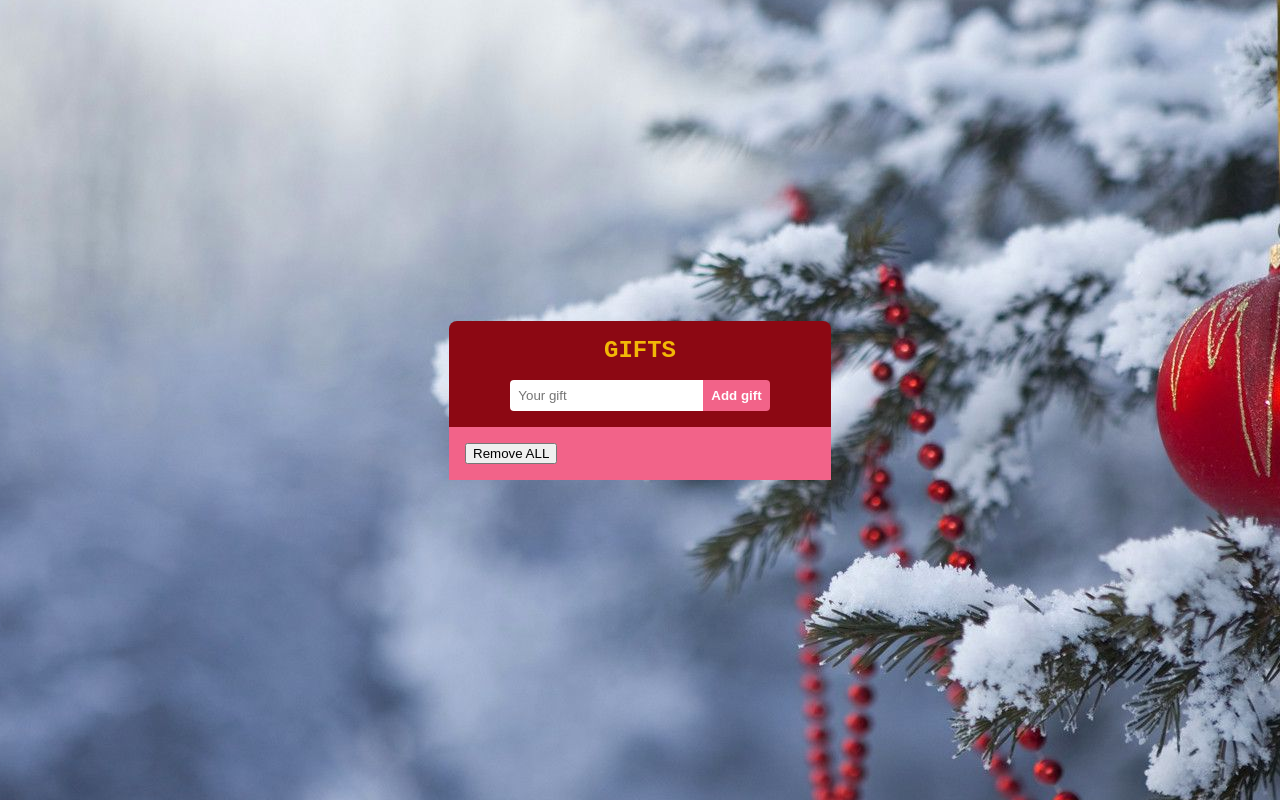
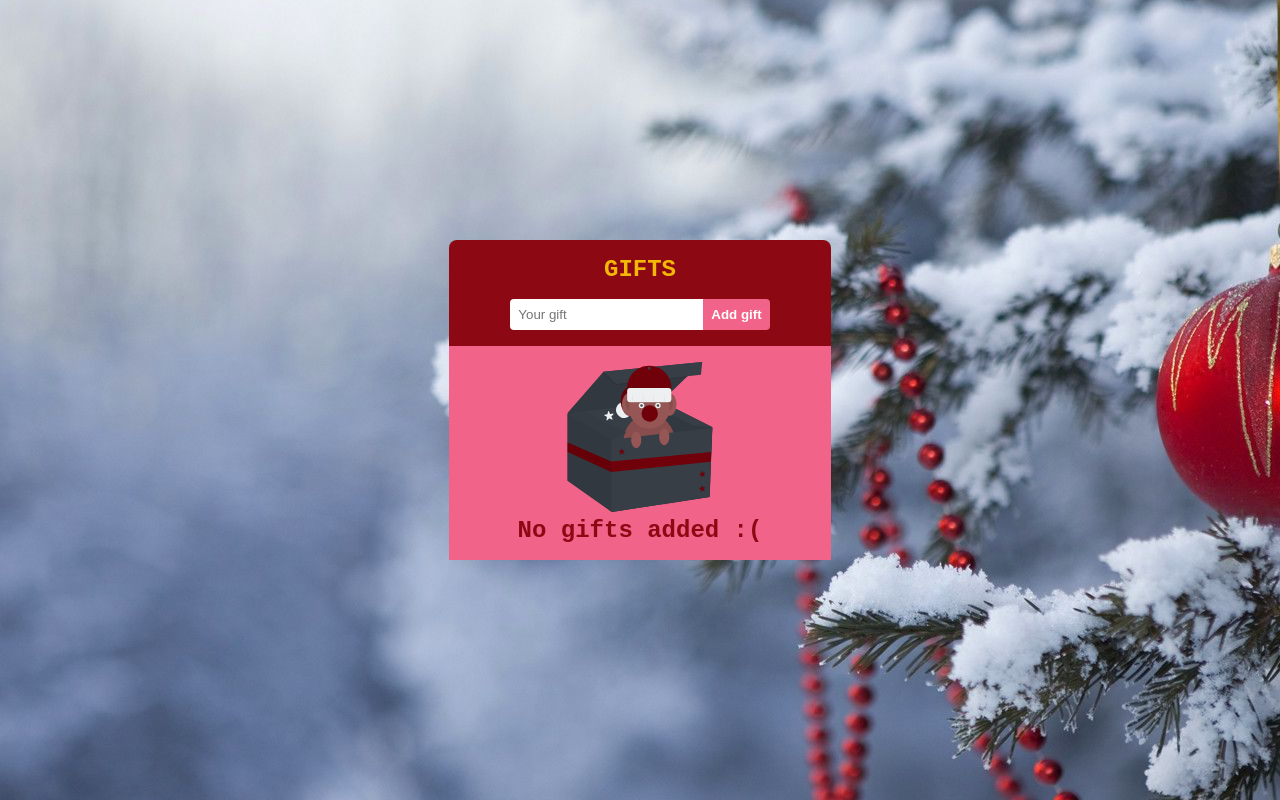
Before and after one commit to lopez-tomas/adviency, a React (Create React App) app: page / in a window 1280 px wide. Built offline with nearby package versions, Linux system fonts and the light colour scheme.

Commit message:
[FEAT]: using useEffect & useState hooks to change areThereGifts status. If it's set to TRUE, List is displayed along with Revemo ALL gifts button. If it's set to FALSE, List is not displayed and an image and text is displayed instead.

```diff
--- a/src/containers/GiftList.jsx
+++ b/src/containers/GiftList.jsx
@@ -1,18 +1,41 @@
-import React, { useContext } from 'react';
+import React, { useContext, useState, useEffect } from 'react';
 import AppContext from '../context/AppContext';
 import Gift from '../components/Gift';
+import xmas from '../images/undraw-xmas-surprise.svg';
+import '../styles/GiftList.sass';
 
 const GiftList = () => {
   const { state, removeAll } = useContext(AppContext);
+  const [areThereGifts, setAreThereGifts] = useState(false);
+
+  useEffect(() => {
+    if (state.gifts.length !== 0) {
+      setAreThereGifts(true);
+    } else {
+      setAreThereGifts(false);
+    }
+  }, [state.gifts])
+
 
   return (
+    areThereGifts
+      ?
         <div className="GiftList">
           <ul className="List">
             {state.gifts.map(gift => (
               <Gift key={gift.id} gift={gift} />
             ))}
           </ul>
-      <button onClick={removeAll}>Remove ALL</button>
+          <div className="noGifts-container">
+            <button className="noGifts-button" onClick={removeAll}>Remove ALL</button>
+          </div>
+        </div>
+      :
+        <div className="GiftList">
+          <div className="noGifts-container">
+            <img className="noGifts-image" src={xmas} alt="No gifts:(" />
+            <h2>No gifts added :(</h2>
+          </div>
         </div>
   )
 }
```
Lines whose indentation alone changed are shown as unchanged.
